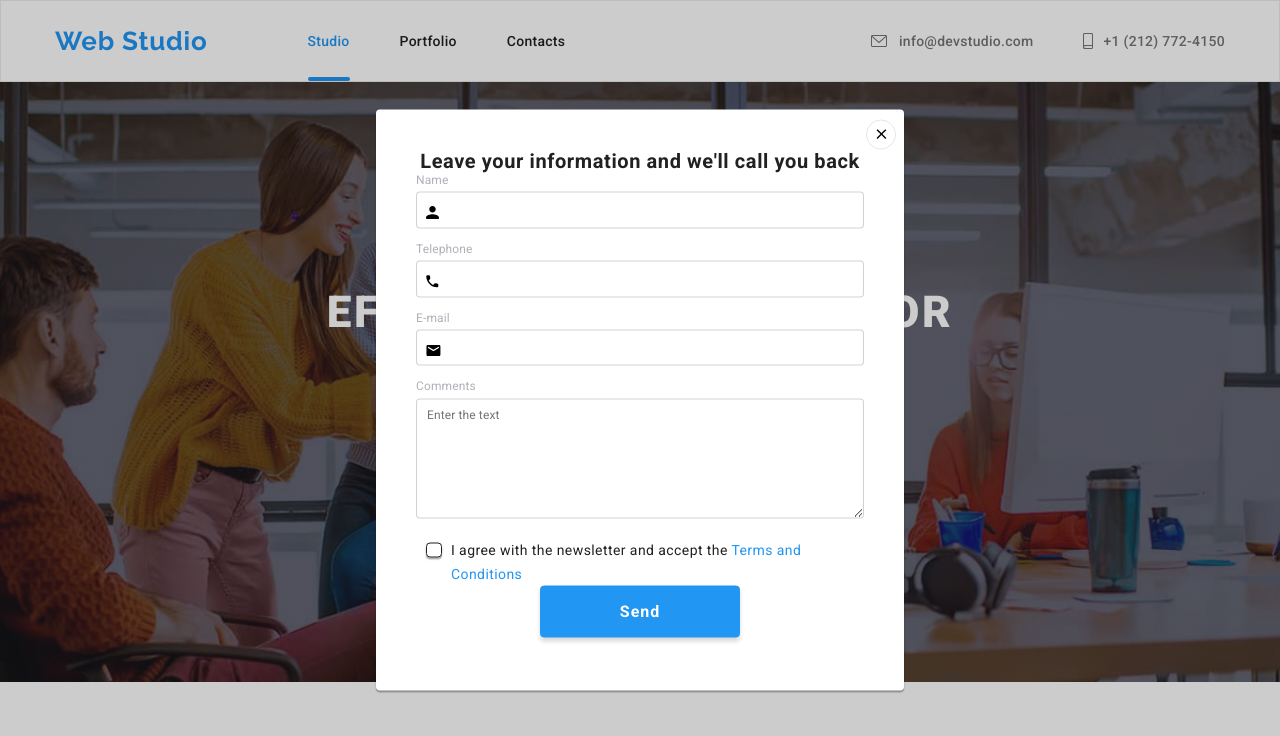
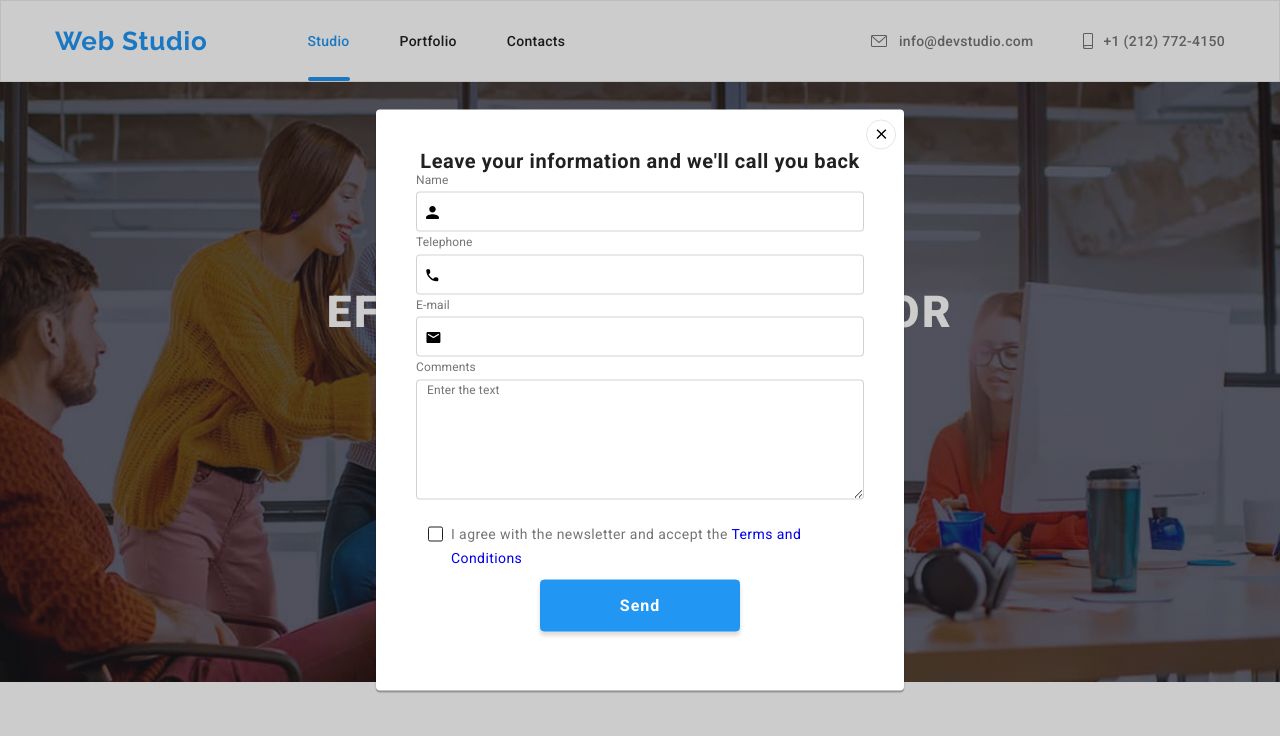
Before and after one commit to vampirerachel/goit-markup-hw-06, a plain HTML site: page index.html in a window 1280 px wide. Both pictures are taken after a click on the button "Request our service". Shown: the top 736 px of the page. Drawn offline with nearby package versions, Linux system fonts and the light colour scheme.

Commit message:
hover and checkmark fix

```diff
--- a/css/styles.css
+++ b/css/styles.css
@@ -8,6 +8,8 @@
     --svg-color: #AFB1B8;
     --footer-svg: rgba(255, 255, 255, 0.1);
     --card-gap: 30px;
+    --transition-duration: 250ms;
+    --transition-timing-function: cubic-bezier(0.4, 0, 0.2, 1);
 }
 
 body {
@@ -66,6 +68,11 @@ img {
     margin: 0 auto;
 }
 
+input,
+textarea {
+    outline:none;
+}
+
 /*header*/
 
 .header-section {
@@ -86,16 +93,11 @@ img {
 
 .navigation-item-link:hover {
     color: var(--highlight-color);
-    transition-duration: 250ms;
-    transition-timing-function: cubic-bezier(0.4, 0, 0.2, 1);
-
 }
-
 .header-contacts:hover {
     color: var(--highlight-color);
     cursor: pointer;
-    transition-duration: 250ms;
-    transition-timing-function: cubic-bezier(0.4, 0, 0.2, 1);
+
 }
 
 .navigation-item:not(:last-child) {
@@ -141,14 +143,14 @@ img {
     padding-top: 32px;
     padding-bottom: 32px;
     display: block;
+    transition: color var(--transition-duration) var(--transition-timing-function);
 }
 
 .navigation-link:hover,
 .navigation-link:focus,
 .navigation-link-current {
     color: var(--highlight-color);
-    transition-duration: 250ms;
-    transition-timing-function: cubic-bezier(0.4, 0, 0.2, 1);
+
 }
 .navigation-link-current{
     position:relative;
@@ -234,8 +236,7 @@ img {
     color: green;
     background-color: darkblue;
     cursor: pointer;
-        transition-duration: 250ms;
-            transition-timing-function: cubic-bezier(0.4, 0, 0.2, 1);
+transition: color var(--transition-duration) var(--transition-timing-function);
 }
 
 /* features section */
@@ -404,8 +405,7 @@ img {
     border-radius: 50%;
     height: 44px;
     width: 44px;
-        transition-duration: 250ms;
-            transition-timing-function: cubic-bezier(0.4, 0, 0.2, 1);
+transition: color var(--transition-duration) var(--transition-timing-function);
 }
 
 /*portfolio page*/
@@ -431,8 +431,7 @@ img {
 .portfolio-item:focus{
 
     box-shadow: 0px 1px 1px rgba(0, 0, 0, 0.12), 0px 4px 4px rgba(0, 0, 0, 0.06), 1px 4px 6px rgba(0, 0, 0, 0.16);
-        transition-duration: 250ms;
-            transition-timing-function: cubic-bezier(0.4, 0, 0.2, 1);
+transition: color var(--transition-duration) var(--transition-timing-function);
 }
 
 .portfolio-item{
@@ -478,9 +477,7 @@ img {
     background-color: var(--highlight-color);
     box-shadow: 0px 3px 1px rgba(0, 0, 0, 0.1), 0px 1px 2px rgba(0, 0, 0, 0.08), 0px 2px 2px rgba(0, 0, 0, 0.12);
         border-radius: 4px;
-            transition-duration: 250ms;
-                transition-timing-function: cubic-bezier(0.4, 0, 0.2, 1);
-
+transition: color var(--transition-duration) var(--transition-timing-function);
 }
 .filter-button-item:not(:last-child){
     margin-right: 8px;
@@ -521,8 +518,7 @@ img {
     width: 100%;
     height: 100%;
     transform: translateY(100%);
-    transition-duration: 250ms;
-    transition-timing-function: cubic-bezier(0.4, 0, 0.2, 1);
+transition: var(--transition-duration) var(--transition-timing-function);
 }
 
 .overlay-text {
@@ -579,8 +575,7 @@ img {
     color: var(--white-color);
     cursor: pointer;
     opacity: 1;
-        transition-duration: 250ms;
-            transition-timing-function: cubic-bezier(0.4, 0, 0.2, 1);
+transition: color var(--transition-duration) var(--transition-timing-function);
 }
 .footer-logo {
     display: block;
@@ -623,8 +618,7 @@ img {
 
 .footer-icons-item:hover {
     background-color: var(--highlight-color);
-        transition-duration: 250ms;
-            transition-timing-function: cubic-bezier(0.4, 0, 0.2, 1);
+transition: color var(--transition-duration) var(--transition-timing-function);
 }
 
 .footer-positioning {
@@ -668,10 +662,7 @@ padding: 15px 15px 16px;
     min-width: 359px;
 }
 
-.newsletter-email:hover::placeholder,
-.newsletter-email:focus::placeholder {
-    color: transparent;
-}
+
 .newsletter-button{
     font-family: Roboto;
         font-size: 16px;
@@ -730,8 +721,7 @@ fill: var(--svg-color);
     fill: var(--highlight-color);
     border-color: var(--highlight-color);
     cursor: pointer;
-        transition-duration: 250ms;
-            transition-timing-function: cubic-bezier(0.4, 0, 0.2, 1);
+transition: color var(--transition-duration) var(--transition-timing-function);
 }
 .regular-customers-icon-item:not(:last-child){
     margin-right: 30px;
@@ -796,12 +786,10 @@ box-shadow: 0px 0px 15px var(--text-color-secondary);
         font-size: 12px;
         line-height: calc(14/12);
         letter-spacing: 0.01em;
-        color: var(--svg-color);
+        color: var(--text-color-secondary);
         margin-left: 40px;
+    }
 
-
-
-    }
 
 .form-icon{
 position: relative;
@@ -813,7 +801,8 @@ display: flex;
     left:0;
     transform: translateY(-50%);
     margin-left: 50px;
-    margin-top: 25px
+    margin-top: 25px;
+    transition: fill var(--transition-duration) var(--transition-timing-function);
 }
 
 #name,
@@ -824,21 +813,29 @@ display: flex;
     margin-left: 40px;
     border: 1px solid rgba(33, 33, 33, 0.2);
     border-radius: 4px;
-    margin-bottom: 10px;
+
     padding-left: 30px;
     cursor: pointer;
     margin-top: 4px;
-        padding-top: 8px;
-            padding-bottom: 8px;
+    height: 40px;
+    color: var(--text-color-secondary);
 }
 #name:hover,
 #phone-number:hover,
 #form-email:hover,
-#comments:hover {
-        border: 1px solid var(--highlight-color);
-        transition-duration: 250ms;
-        transition-timing-function: cubic-bezier(0.4, 0, 0.2, 1);
+#comments:hover
+#name:focus,
+#phone-number:focus,
+#form-email:focus,
+#comments:focus,
+.modal-text:hover,
+.modal-text:focus
+ {
+    color: var(--highlight-color);
+    border: 1px solid var(--highlight-color);
+transition: color var(--transition-duration) var(--transition-timing-function);
 }
+
 
 
 #comments{
@@ -872,8 +869,7 @@ display: flex;
 .form-positioning:focus{
         cursor: pointer;
         fill: var(--highlight-color);
-        transition-duration: 250ms;
-        transition-timing-function: cubic-bezier(0.4, 0, 0.2, 1);
+transition: color var(--transition-duration) var(--transition-timing-function);
 
 }
 
@@ -894,10 +890,11 @@ display: flex;
     box-shadow: 0px 4px 4px rgba(0, 0, 0, 0.15);
     border: 1px solid var(--highlight-color);
     border-radius: 4px;
-    min-width: 200px;
     padding: 10px 55px;
     margin-left: 164px;
     margin-bottom: 40px;
+    width: 200px;
+
 }
 .send-button:hover,
 .send-button:focus{
@@ -908,58 +905,46 @@ box-shadow: 0px 0px 15px var(--text-color-secondary)
     box-shadow: none;
 }
 
-/*t terms and conditions*/
-
-.terms-style{
-    font-family: Roboto;
-        font-weight: 400;
-        font-size: 14px;
-        line-height: calc(24/14);
-        letter-spacing: 0.03em;
-        text-align: left;
-        max-width: 400px;
-        margin-top: 15px;
-}
-.terms-style-link{
-    color: var(--highlight-color);
+/* terms and conditions*/
+.checkbox-check{
+    visibility: hidden;
 }
 
 .modal-terms{
-    display: inline-flex;
-    align-items: center;
+    display: flex;
     cursor: pointer;
-}
-
-.checkbox-check{
-    display: none;
+    font-family: Roboto;
+        font-size: 14px;
+        font-weight: 400;
+        line-height: calc(24/14);
+        letter-spacing: 0.03em;
+        color: var(--text-color-secondary);
 
 }
 .checkbox-box{
-    width: 1.25em;
-    height: 1.25em;
+    width: 15px;
+    height: 15px;
     border: 1px solid var(--text-color-default);
-    box-shadow: 0px 1px 3px rgba(0, 0, 0, 0.12), 0px 1px 1px rgba(0, 0, 0, 0.14), 0px 2px 1px rgba(0, 0, 0, 0.2);
-    border-radius: 4px;
-    margin-right: 9px;
-margin-top: -8px;
-    margin-left: 50px;
+    border-radius: 2px;
+    margin-right: 8px;
+    margin-top: 5px;
+    margin-left: 52px;
     display: flex;
     align-items: center;
     justify-content: center;
- fill:transparent;
-    width: 16px;
-    height: 15px;
+}
+.modal-terms{
+    display: flex;
+    cursor: pointer;
+}
+.checkbox-box--margin{
+    max-width: 400px;
+margin-bottom: 10px; ;
 }
 .icon-check{
-    margin-top: 414px;
-    margin-left: 53px;
-
+    fill: var(--white-color);
 }
-
-.checkbox-check:checked + .checkbox-box{
-    visibility: visible;
-background-color: var(--highlight-color);
-fill: var(--white-color);
-border: 1px solid var(--highlight-color);
-border-radius: 4px;
+.checkbox-check:checked + .modal-terms > .checkbox-box{
+    background-color: var(--highlight-color);
+    border: none;
 }
--- a/index.html
+++ b/index.html
@@ -453,20 +453,20 @@
 								<textarea name="comments" placeholder="Enter the text" id="comments" rows="200"></textarea>
 						</label>
 			</div>
-			<div class="terms-box">
+
+				<input type="checkbox" name="terms-and-conditions-name" id="terms-and-conditions" class="checkbox-check" />
 					<label for="terms-and-conditions" class="modal-terms">
-						<input type="checkbox" name="terms-and-conditions-name" id="terms-and-conditions" class="checkbox-check" />
-						<div class="checkbox-box">
-							<svg class="modal-svg icon-check" width="11" height="8">
+						<span class="checkbox-box">
+							<svg class="icon-check" width="11" height="8">
 								<use href="./images/sprite.svg#icon-check"></use>
 							</svg>
-						</div>
-						<span class="terms-style">I agree with the newsletter and accept the <a href="#" class="terms-style-link">Terms and Conditions</a></span>
-					</label>
-								<button type="submit" class="send-button">Send</button>
-			</div>
-
-		</form>
+						</span>
+						<span class="checkbox-box--margin">
+						I agree with the newsletter and accept the <a href="#" class="terms-style-link">Terms and Conditions</a>
+	</label>
+					<button type="submit" class="send-button">Send</button>
+		</span>
+				</form>
 	</div>
 		</div>
 			<script src="./js/modal.js"></script>
```
